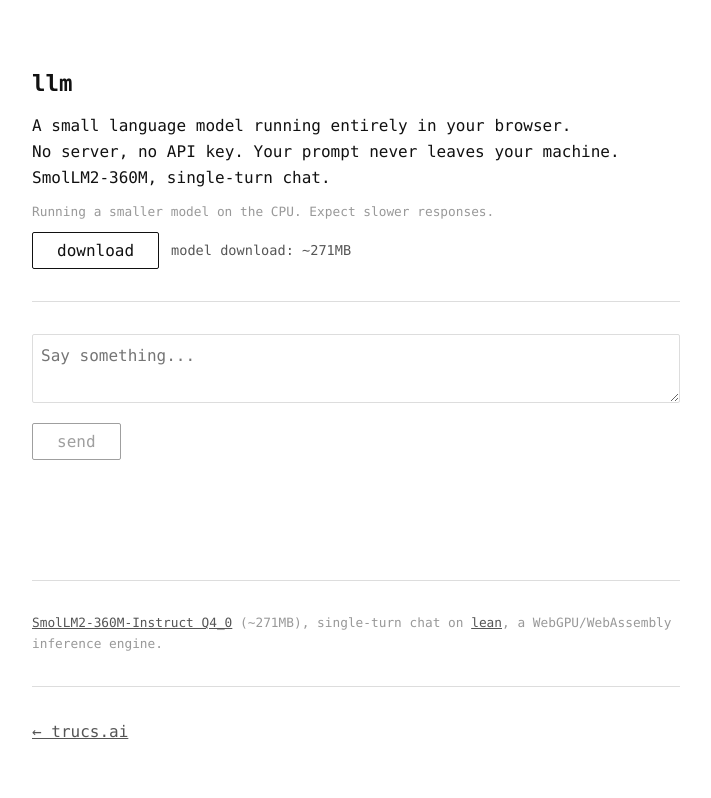
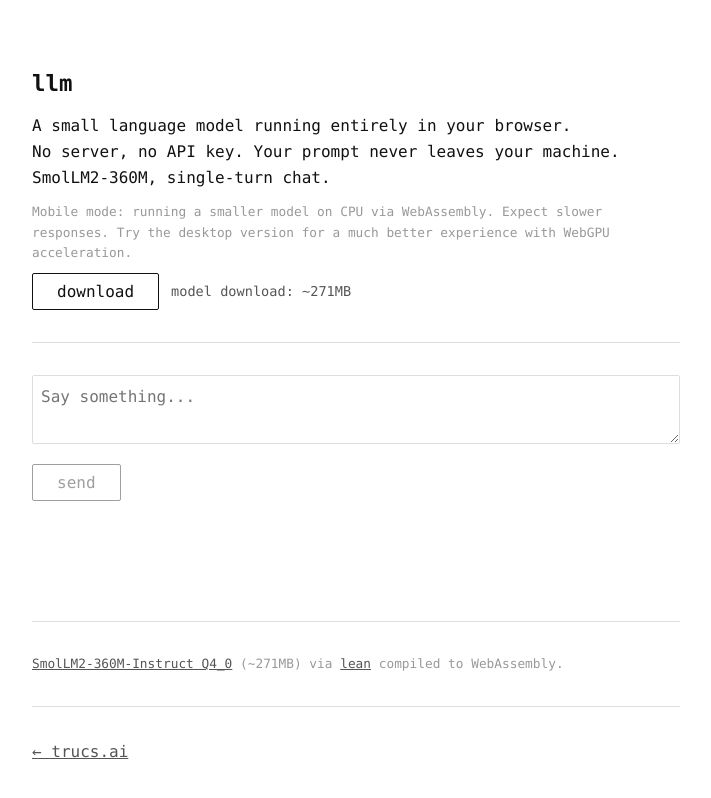
Before and after one commit to idle-intelligence/trucs.ai, a Jekyll site: the page llm/index.html, which Jekyll copies as it is, in a window 1280 px wide. Shown: the top 798 px of the page, without its empty margins (284-995 px from the left). Built offline with Jekyll 4.4.1, drawn with Linux system fonts in a browser that asks for light colours; some of the changed lines change nothing that is shown.

Commit message:
llm: restore live's design (stats line, mobile notice, status words, credit lines, model-choice condition) after the lean engine switch; serve llm/ with require-corp so CPU-threads works on browsers that don't support COEP credentialless

```diff
--- a/llm/index.html
+++ b/llm/index.html
@@ -98,7 +98,7 @@
       No server, no API key. Your prompt never leaves your machine.<br>
       <span id="model-name">SmolLM2-1.7B</span>, single-turn chat.
     </p>
-    <p id="mobile-warning" class="panel-desc" hidden>Running a smaller model on the CPU. Expect slower responses.</p>
+    <p id="mobile-warning" class="panel-desc" hidden>Mobile mode: running a smaller model on CPU via WebAssembly. Expect slower responses. Try the desktop version for a much better experience with WebGPU acceleration.</p>
 
     <div id="model-status">
       <button id="load-btn">download</button>
@@ -118,8 +118,8 @@
 
     <hr>
 
-    <p id="desc-full" class="panel-desc"><a href="https://huggingface.co/bartowski/SmolLM2-1.7B-Instruct-GGUF">SmolLM2-1.7B-Instruct Q4_0</a> (~1GB), single-turn chat on <a href="https://github.com/idle-intelligence/llm-web">lean</a>, a WebGPU/WebAssembly inference engine.</p>
-    <p id="desc-mobile" class="panel-desc" hidden><a href="https://huggingface.co/bartowski/SmolLM2-360M-Instruct-GGUF">SmolLM2-360M-Instruct Q4_0</a> (~271MB), single-turn chat on <a href="https://github.com/idle-intelligence/llm-web">lean</a>, a WebGPU/WebAssembly inference engine.</p>
+    <p id="desc-full" class="panel-desc"><a href="https://huggingface.co/bartowski/SmolLM2-1.7B-Instruct-GGUF">SmolLM2-1.7B-Instruct Q4_0</a>, single-turn chat via WebGPU with <a href="https://github.com/idle-intelligence/llm-web">lean</a>.</p>
+    <p id="desc-mobile" class="panel-desc" hidden><a href="https://huggingface.co/bartowski/SmolLM2-360M-Instruct-GGUF">SmolLM2-360M-Instruct Q4_0</a> (~271MB) via <a href="https://github.com/idle-intelligence/llm-web">lean</a> compiled to WebAssembly.</p>
 
     <hr>
     <p><a href="/">← trucs.ai</a></p>
@@ -195,12 +195,37 @@
       channel.postMessage({ from: 'llm', type: 'chunk', text });
     }
 
+    // ── Mode detection ──
+
+    const modeParam = new URLSearchParams(location.search).get('mode');
+    const isMobile = navigator.userAgentData?.mobile
+      ?? /Android|iPhone|iPod|webOS/i.test(navigator.userAgent);
+
+    let mobileMode = false;
+    if (modeParam === 'mobile') {
+      mobileMode = true;
+    } else if (modeParam === 'full') {
+      mobileMode = false;
+    } else if (isMobile) {
+      // Always use the small model on mobile — smaller model, better experience
+      mobileMode = true;
+    } else {
+      if (!navigator.gpu) {
+        mobileMode = true;
+      } else {
+        try {
+          const adapter = await navigator.gpu.requestAdapter();
+          if (!adapter) mobileMode = true;
+          else if (adapter.limits.maxBufferSize < 256 * 1024 * 1024) mobileMode = true;
+        } catch (_) { mobileMode = true; }
+      }
+    }
+
     // ════════════════════════════════════════════
-    // lean engine, in a Worker. Model size follows backend capability:
-    // a WebGPU adapter loads SmolLM2-1.7B, CPU (threads or single) loads
-    // SmolLM2-360M. Backend/model choice happens inside the worker
-    // (lean-chat-worker.js); this page only asks for a capability probe
-    // up front to pick which model to request.
+    // lean engine, in a Worker. mobileMode picks the model (1.7B desktop,
+    // 360M mobile/no-WebGPU); lean itself still picks the best backend it
+    // can run that model on (WebGPU, then CPU threads, then single-thread —
+    // see lean-chat-worker.js).
     // ════════════════════════════════════════════
 
     const MODEL_1_7B = {
@@ -222,16 +247,9 @@
       name: 'SmolLM2-360M',
     };
 
-    let hasAdapter = false;
-    if (navigator.gpu) {
-      try {
-        const adapter = await navigator.gpu.requestAdapter({ powerPreference: 'high-performance' });
-        hasAdapter = !!adapter;
-      } catch (_) { hasAdapter = false; }
-    }
-    const MODEL = hasAdapter ? MODEL_1_7B : MODEL_360M;
+    const MODEL = mobileMode ? MODEL_360M : MODEL_1_7B;
 
-    if (!hasAdapter) {
+    if (mobileMode) {
       descFull.hidden = true;
       descMobile.hidden = false;
       document.getElementById('model-name').textContent = MODEL.name;
@@ -254,7 +272,8 @@
 
     let sentenceBuffer = '';
     let genStart = 0;
-    let genTokens = 0;
+    let firstTokenTime = null;
+    let backend = null;
 
     worker.onmessage = (e) => {
       const msg = e.data;
@@ -262,10 +281,16 @@
         statusText.textContent = msg.text;
       } else if (msg.type === 'ready') {
         ready = true;
-        statusText.textContent = `ready, ${msg.label}`;
+        backend = msg.backend;
+        console.log(`[llm] backend: ${msg.backend} (${msg.label})`);
+        statusText.textContent = 'ready';
         loadBtn.disabled = true;
         sendBtn.disabled = false;
       } else if (msg.type === 'token') {
+        if (firstTokenTime === null) {
+          firstTokenTime = performance.now();
+          if (backend !== 'webgpu') statusText.textContent = 'ready';
+        }
         output.textContent += msg.text;
         sentenceBuffer += msg.text;
         let boundary;
@@ -285,9 +310,19 @@
       } else if (msg.type === 'done') {
         if (sentenceBuffer.trim()) sendVoiceChunks(sentenceBuffer.trim());
         if (voiceConnected) channel.postMessage({ from: 'llm', type: 'done' });
-        const elapsed = (performance.now() - genStart) / 1000;
-        const tokSec = (msg.tokens / elapsed).toFixed(1);
-        stats.textContent = `${msg.tokens} tokens in ${elapsed.toFixed(1)}s (${tokSec} tok/s)`;
+        if (backend === 'webgpu') {
+          const elapsed = (performance.now() - genStart) / 1000;
+          const tokSec = (msg.tokens / elapsed).toFixed(1);
+          stats.textContent = `${msg.tokens} tokens in ${elapsed.toFixed(1)}s (${tokSec} tok/s)`;
+        } else if (firstTokenTime !== null) {
+          const ttfb = ((firstTokenTime - genStart) / 1000).toFixed(1);
+          const decodeTime = (performance.now() - firstTokenTime) / 1000;
+          const tokSec = decodeTime > 0 ? (msg.tokens / decodeTime).toFixed(1) : '—';
+          stats.textContent = `TTFB ${ttfb}s · ${msg.tokens} tokens in ${decodeTime.toFixed(1)}s (${tokSec} tok/s)`;
+        } else {
+          stats.textContent = 'no tokens generated';
+        }
+        statusText.textContent = 'ready';
         sendBtn.disabled = false;
       } else if (msg.type === 'error') {
         const text = msg.message || '';
@@ -316,6 +351,8 @@
       output.textContent = '';
       stats.textContent = '';
       sentenceBuffer = '';
+      firstTokenTime = null;
+      if (backend !== 'webgpu') statusText.textContent = 'thinking...';
       genStart = performance.now();
       if (voiceConnected) channel.postMessage({ from: 'llm', type: 'clear' });
       worker.postMessage({ type: 'chat', text });
--- a/llm/lean-chat-worker.js
+++ b/llm/lean-chat-worker.js
@@ -67,11 +67,10 @@
 }
 
 async function load(model) {
-  status('checking capabilities...');
   const caps = await capabilities();
   const candidates = [caps.hasAdapter && 'webgpu', caps.threadsCapable && 'threads', 'single'].filter(Boolean);
+  console.log(`[lean] capabilities: crossOriginIsolated=${caps.crossOriginIsolated} sharedArrayBuffer=${caps.sharedArrayBuffer} hardwareConcurrency=${caps.hardwareConcurrency} hasAdapter=${caps.hasAdapter} -> candidates: ${candidates.join(', ')}`);
 
-  status(`model download: ${model.size}`);
   const { getModel } = await import('../lib/model-cache.js');
   const [ggufBytes, tokenizerBytes, tokenizerCfgBytes] = await getModel(
     [model.gguf, model.tokenizer, model.tokenizerCfg],
@@ -89,20 +88,21 @@
   const tokenizerJson = new TextDecoder().decode(tokenizerBytes);
   const tokenizerCfgJson = new TextDecoder().decode(tokenizerCfgBytes);
 
+  status('loading...');
   const skipped = [];
   let backend = null;
   for (const c of candidates) {
     try {
-      status(`starting ${c} backend...`);
       const r = await createEngine(c);
-      status('loading weights...');
       r.engine.load(ggufBytes, tokenizerJson, tokenizerCfgJson, model.maxCtx);
       engine = r.engine;
       AbortFlagCtor = r.AbortFlag;
       backend = c;
       break;
     } catch (e) {
-      skipped.push(`${c}: ${e && e.message ? e.message : e}`);
+      const reason = e && e.message ? e.message : e;
+      console.warn(`[lean] ${c} backend failed, falling back: ${reason}`);
+      skipped.push(`${c}: ${reason}`);
       engine = null;
     }
   }
```
Also changed, not shown: 1 other file.
